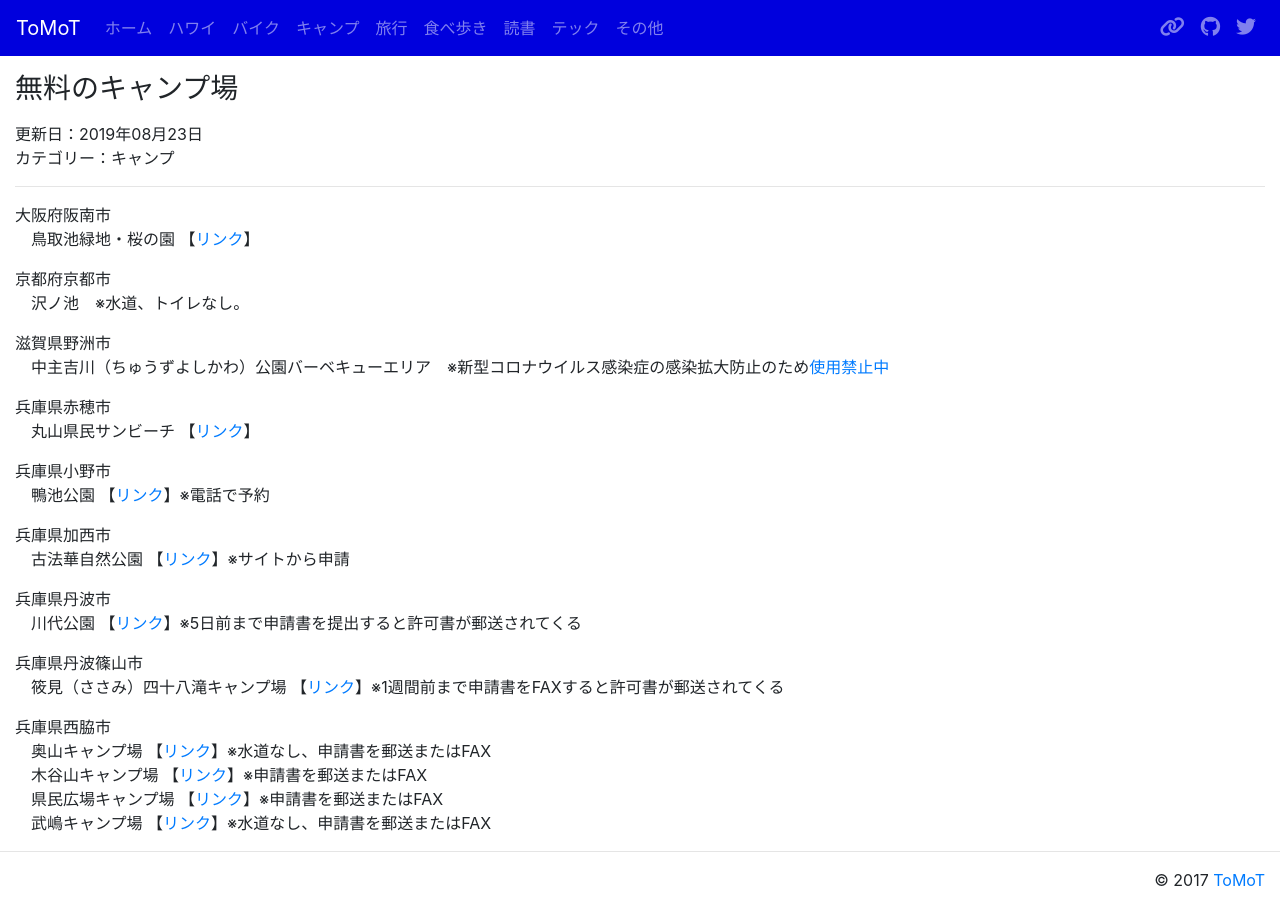
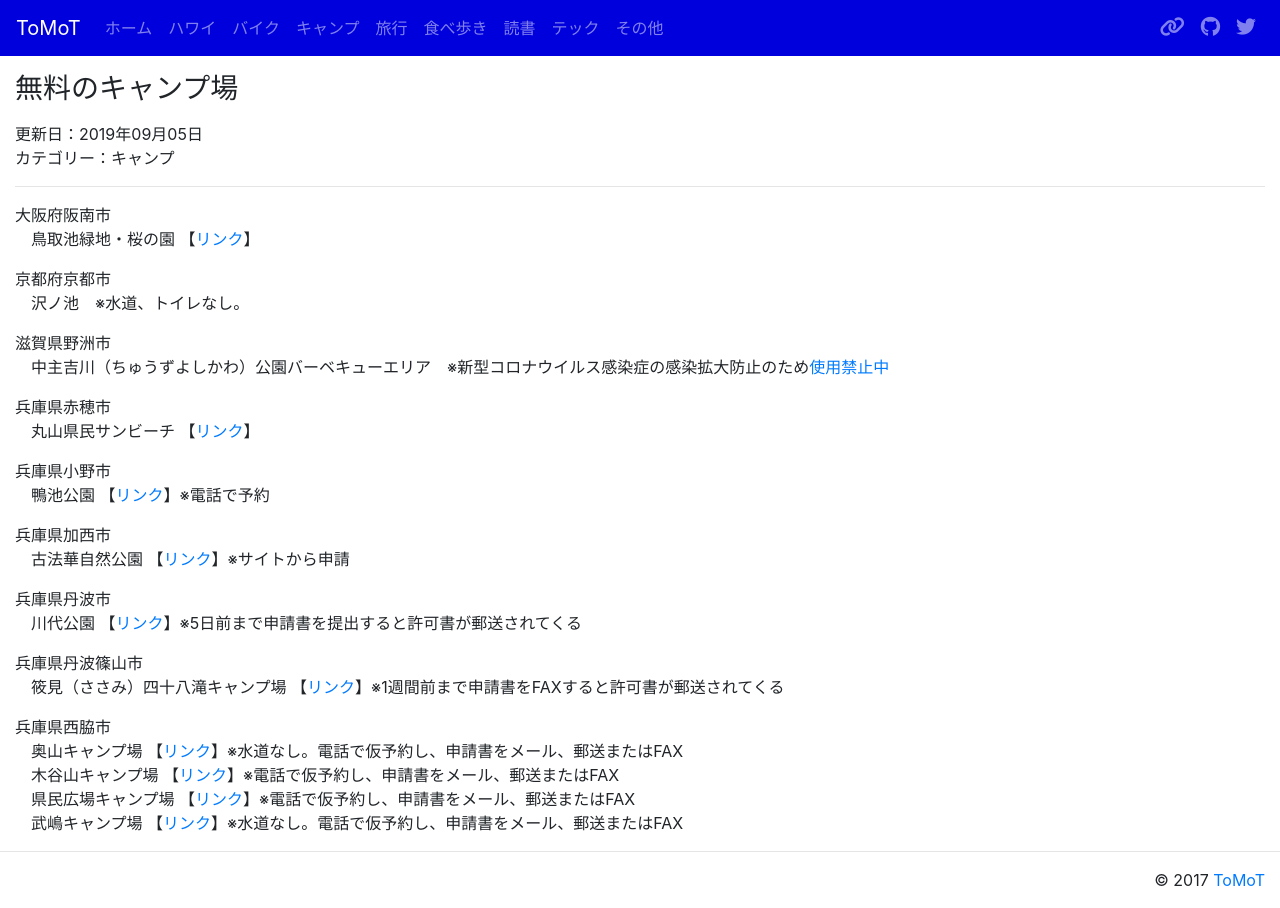
Before and after one commit to tomot/tomot.github.io, a Jekyll site: the page built from pages/camp-free.md, in a window 1280 px wide. Built offline with Jekyll 4.4.1, drawn with Linux system fonts in a browser that asks for light colours; nearby versions of some CDN libraries.

Commit message:
revise contact to Nishiwaki city

```diff
--- a/pages/camp-free.md
+++ b/pages/camp-free.md
@@ -1,7 +1,7 @@
 ---
 layout: page
 title: 無料のキャンプ場
-date: 2019-08-23
+date: 2019-09-05
 categories: キャンプ
 ---
 <p class="mb-0">大阪府阪南市</p>
@@ -46,8 +46,8 @@ categories: キャンプ
 
 <p class="mb-0">兵庫県西脇市</p>
 <ul class="list-unstyled ml-3">
-<li>奥山キャンプ場 【<a href="https://www.city.nishiwaki.lg.jp/shisetsuannai/kouencamp/1360634608654.html">リンク</a>】※水道なし、申請書を郵送またはFAX</li>
-<li>木谷山キャンプ場 【<a href="https://www.city.nishiwaki.lg.jp/shisetsuannai/kouencamp/1360634331612.html">リンク</a>】※申請書を郵送またはFAX</li>
-<li>県民広場キャンプ場 【<a href="https://www.city.nishiwaki.lg.jp/shisetsuannai/kouencamp/1360634500462.html">リンク</a>】※申請書を郵送またはFAX</li>
-<li>武嶋キャンプ場 【<a href="https://www.city.nishiwaki.lg.jp/shisetsuannai/kouencamp/1360634794014.html">リンク</a>】※水道なし、申請書を郵送またはFAX</li>
+<li>奥山キャンプ場 【<a href="https://www.city.nishiwaki.lg.jp/shisetsuannai/kouencamp/1360634608654.html">リンク</a>】※水道なし。電話で仮予約し、申請書をメール、郵送またはFAX</li>
+<li>木谷山キャンプ場 【<a href="https://www.city.nishiwaki.lg.jp/shisetsuannai/kouencamp/1360634331612.html">リンク</a>】※電話で仮予約し、申請書をメール、郵送またはFAX</li>
+<li>県民広場キャンプ場 【<a href="https://www.city.nishiwaki.lg.jp/shisetsuannai/kouencamp/1360634500462.html">リンク</a>】※電話で仮予約し、申請書をメール、郵送またはFAX</li>
+<li>武嶋キャンプ場 【<a href="https://www.city.nishiwaki.lg.jp/shisetsuannai/kouencamp/1360634794014.html">リンク</a>】※水道なし。電話で仮予約し、申請書をメール、郵送またはFAX</li>
 </ul>
```
